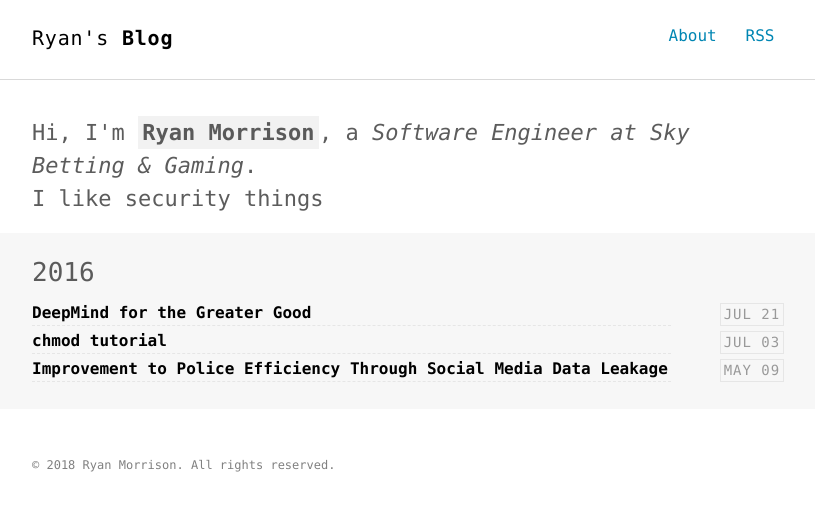
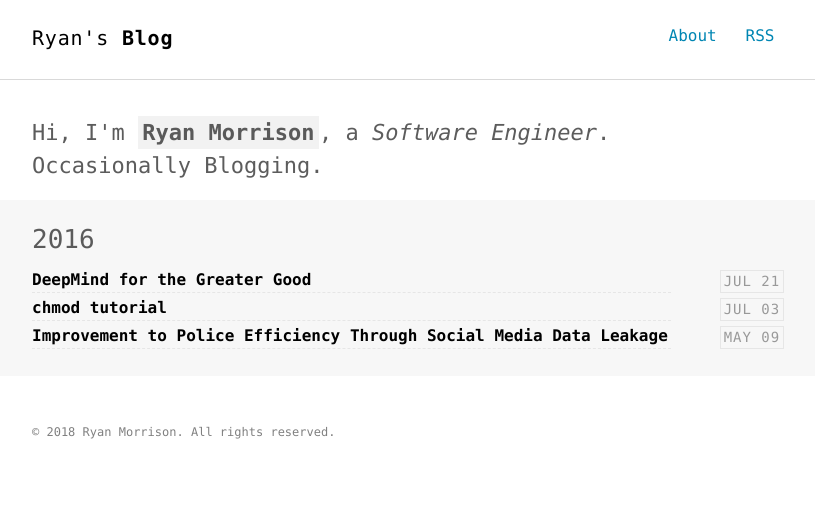
Before and after one commit to razki/devBlog, a Jekyll site: the page built from index.html, in a window 1280 px wide. Shown: the top 511 px of the page, without its empty margins (232-1047 px from the left). Built offline with Jekyll 4.4.1, drawn with Linux system fonts in a browser that asks for light colours.

Commit message:
Update config

```diff
--- a/_config.yml
+++ b/_config.yml
@@ -2,9 +2,9 @@
 # SEO settings
 title: "Ryan's"
 title2: " Blog" # default: ""
-description: "Blog that pretty much allows me to vent about anything that I find interesting at the time."
+description: "Occasional Blogging"
 keywords: "Software, engineer, blog, skybet, devops, web, minimalist, security, hack, greenwich"
-url: http://razki.github.io/devBlog # site url
+url: http://blog.ryan.pm # site url
 baseurl: "/devBlog" # apply repo name if use it under gh-pages branch
 # baseurl: null # apply null if repo name is something like username.github.io
 
@@ -24,14 +24,14 @@ sass:
 # Author settings
 author:
   name     : "Ryan Morrison"
-  job      : "Software Engineer at Sky Betting & Gaming"
-  bio      : "I like security things"
+  job      : "Software Engineer"
+  bio      : "Occasionally Blogging."
   thumb    : /images/avatar.png
   email    : contact@ryan.pm
-  url      : https://razki.github.io/devBlog
+  url      : https://blog.ryan.pm
   github   : http://github.com/razki
-  twitter  : http://twitter.com/sbgryan
-  linkedin : https://www.linkedin.com/in/ryan-morrison-18114066
+  twitter  : http://twitter.com/rxnmo
+  linkedin : https://www.linkedin.com/in/rmson/
 
 # social settings
 og_locale: "en_US"
```
